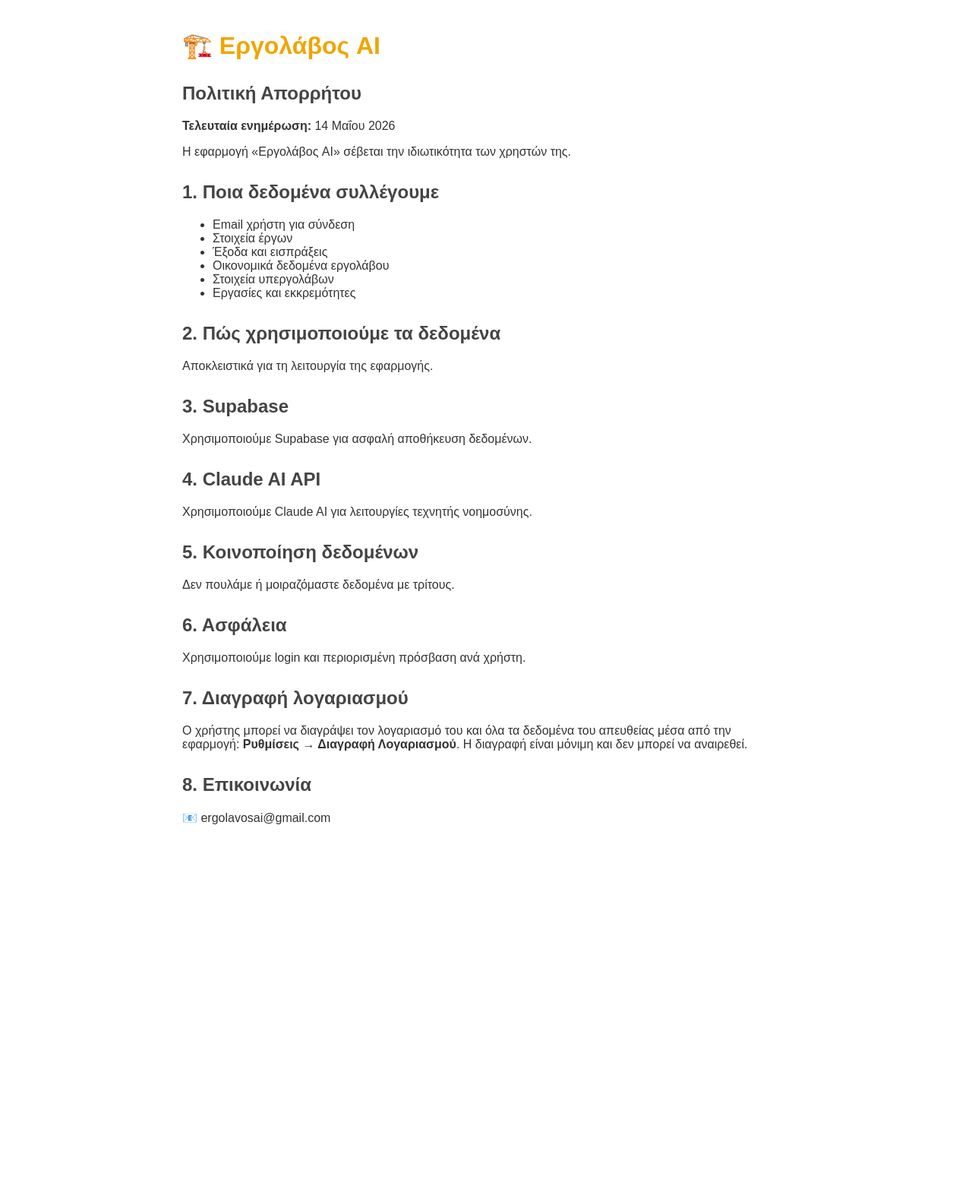
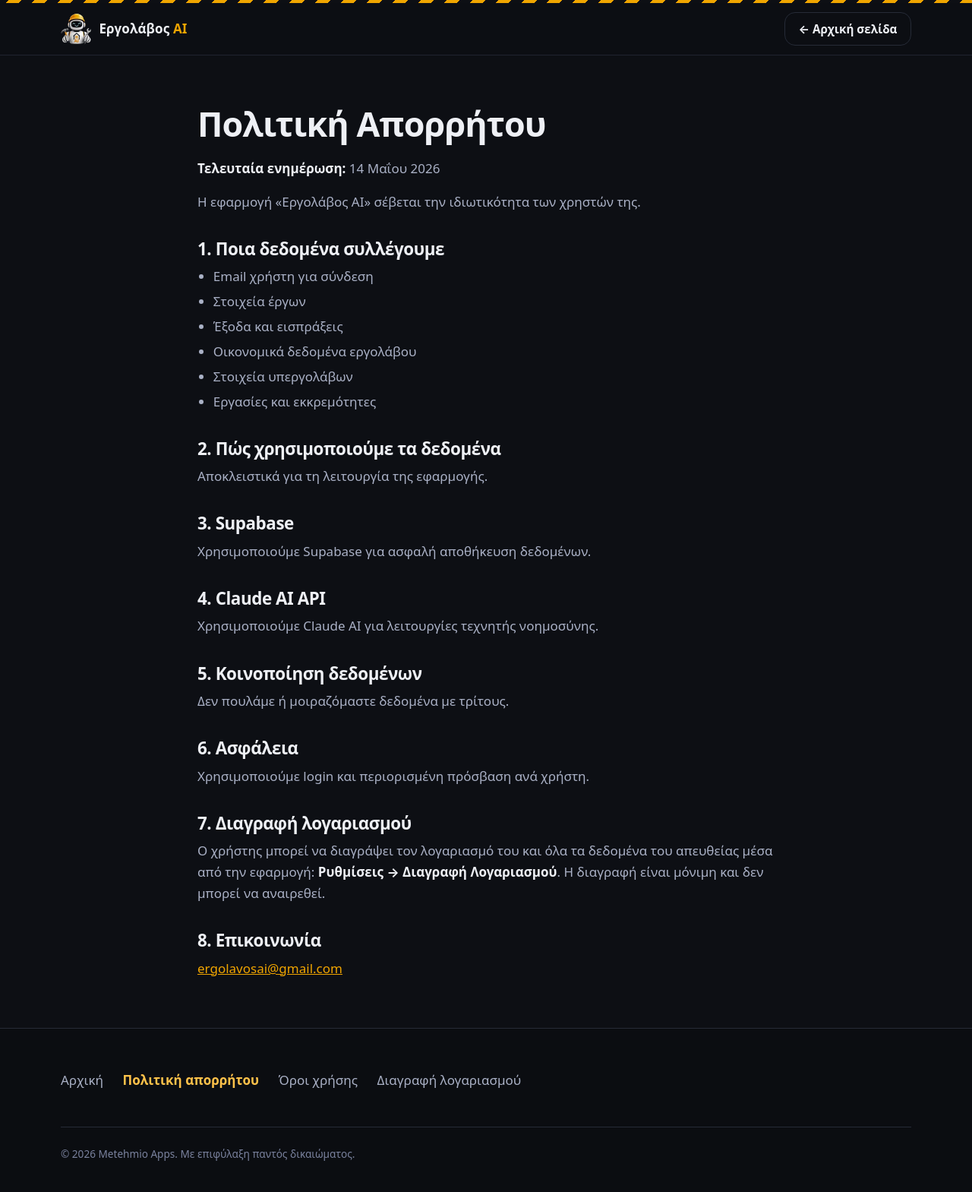
Before and after one commit to Harrisres/ergolavosai-web, a plain HTML site: page privacy-policy.html in a window 1280 px wide. Shown: the whole page at 76% size. Before the commit the page ends 1122 px from the top, so only its background shows below. Drawn offline with Linux system fonts and the light colour scheme.

Commit message:
Add files via upload

```diff
--- a/privacy-policy.html
+++ b/privacy-policy.html
@@ -1,18 +1,33 @@
-<!DOCTYPE html>
+<!doctype html>
 <html lang="el">
 <head>
-  <meta charset="UTF-8">
-  <meta name="viewport" content="width=device-width, initial-scale=1.0">
+  <meta charset="utf-8">
+  <meta name="viewport" content="width=device-width, initial-scale=1">
   <title>Πολιτική Απορρήτου - Εργολάβος AI</title>
-  <style>
-    body { font-family: Arial, sans-serif; max-width: 800px; margin: 0 auto; padding: 20px; color: #333; }
-    h1 { color: #f0a500; }
-    h2 { color: #444; margin-top: 30px; }
-  </style>
+  <meta name="description" content="Πολιτική απορρήτου της εφαρμογής Εργολάβος AI.">
+  <meta name="theme-color" content="#0d0f14">
+  <meta http-equiv="Content-Security-Policy" content="default-src 'none'; img-src 'self'; style-src 'self'; script-src 'none'; connect-src 'none'; font-src 'none'; object-src 'none'; base-uri 'self'; form-action 'none'">
+  <link rel="canonical" href="https://ergolavosai.gr/privacy-policy.html">
+  <link rel="icon" href="favicon.ico" sizes="48x48">
+  <link rel="icon" href="favicon-32.png" type="image/png" sizes="32x32">
+  <link rel="apple-touch-icon" href="apple-touch-icon.png">
+  <link rel="stylesheet" href="styles.css">
 </head>
 <body>
-  <h1>🏗️ Εργολάβος AI</h1>
-  <h2>Πολιτική Απορρήτου</h2>
+
+<div class="topbar" aria-hidden="true"></div>
+<header class="site-header">
+  <div class="wrap">
+    <a class="brand" href="index.html" aria-label="Εργολάβος AI – αρχική">
+      <img src="assets/mascot-80.webp" width="40" height="40" alt="">
+      <span>Εργολάβος <b>AI</b></span>
+    </a>
+    <a class="btn btn-sm btn-ghost" href="index.html">← Αρχική σελίδα</a>
+  </div>
+</header>
+
+<main class="doc">
+  <h1>Πολιτική Απορρήτου</h1>
   <p><strong>Τελευταία ενημέρωση:</strong> 14 Μαΐου 2026</p>
 
   <p>Η εφαρμογή «Εργολάβος AI» σέβεται την ιδιωτικότητα των χρηστών της.</p>
@@ -43,9 +58,23 @@
   <p>Χρησιμοποιούμε login και περιορισμένη πρόσβαση ανά χρήστη.</p>
 
   <h2>7. Διαγραφή λογαριασμού</h2>
-<p>Ο χρήστης μπορεί να διαγράψει τον λογαριασμό του και όλα τα δεδομένα του απευθείας μέσα από την εφαρμογή: <strong>Ρυθμίσεις → Διαγραφή Λογαριασμού</strong>. Η διαγραφή είναι μόνιμη και δεν μπορεί να αναιρεθεί.</p>
+  <p>Ο χρήστης μπορεί να διαγράψει τον λογαριασμό του και όλα τα δεδομένα του απευθείας μέσα από την εφαρμογή: <strong>Ρυθμίσεις → Διαγραφή Λογαριασμού</strong>. Η διαγραφή είναι μόνιμη και δεν μπορεί να αναιρεθεί.</p>
 
   <h2>8. Επικοινωνία</h2>
-  <p>📧 ergolavosai@gmail.com</p>
+  <p><a href="mailto:ergolavosai@gmail.com">ergolavosai@gmail.com</a></p>
+</main>
+
+<footer class="site-footer doc-footer">
+  <div class="wrap">
+    <nav class="doc-links" aria-label="Νομικά">
+      <a href="index.html">Αρχική</a>
+      <a href="privacy-policy.html" aria-current="page">Πολιτική απορρήτου</a>
+      <a href="terms.html">Όροι χρήσης</a>
+      <a href="delete-account.html">Διαγραφή λογαριασμού</a>
+    </nav>
+    <div class="legal"><p>© 2026 Metehmio Apps. Με επιφύλαξη παντός δικαιώματος.</p></div>
+  </div>
+</footer>
+
 </body>
 </html>
--- a/styles.css
+++ b/styles.css
@@ -326,3 +326,18 @@ ul, ol { margin: 0; padding: 0; list-style: none; }
 .pdf-band h3 { font-size: 1.3rem; margin-bottom: .4rem; }
 .pdf-band p { margin: 0 0 .4rem; }
 .pdf-band .small { margin: 0; font-size: .92rem; color: var(--soft); }
+
+/* ---------- Νομικές σελίδες (απόρρητο, όροι, διαγραφή λογαριασμού) ---------- */
+.doc { width: min(100% - 2rem, 760px); margin: clamp(2rem, 6vw, 4rem) auto; }
+.doc h1 { font-size: clamp(1.9rem, 5vw, 2.8rem); margin-bottom: 1.2rem; }
+.doc h2 { font-size: clamp(1.15rem, 3vw, 1.4rem); margin: 2.2rem 0 .6rem; color: var(--text); }
+.doc p, .doc li { color: var(--soft); }
+.doc ul { padding-left: 1.3rem; list-style: disc; margin: 0 0 1rem; }
+.doc li { margin-bottom: .3rem; }
+.doc strong { color: var(--text); }
+.doc ol { padding-left: 1.3rem; margin: 0 0 1rem; list-style: decimal; }
+.doc-footer { margin-top: 3rem; }
+.doc-links { display: flex; flex-wrap: wrap; gap: .4rem 1.6rem; }
+.doc-links a { color: var(--soft); text-decoration: none; padding: .4rem 0; }
+.doc-links a:hover, .doc-links a[aria-current="page"] { color: var(--accent-2); }
+.doc-links a[aria-current="page"] { font-weight: 700; }
```
